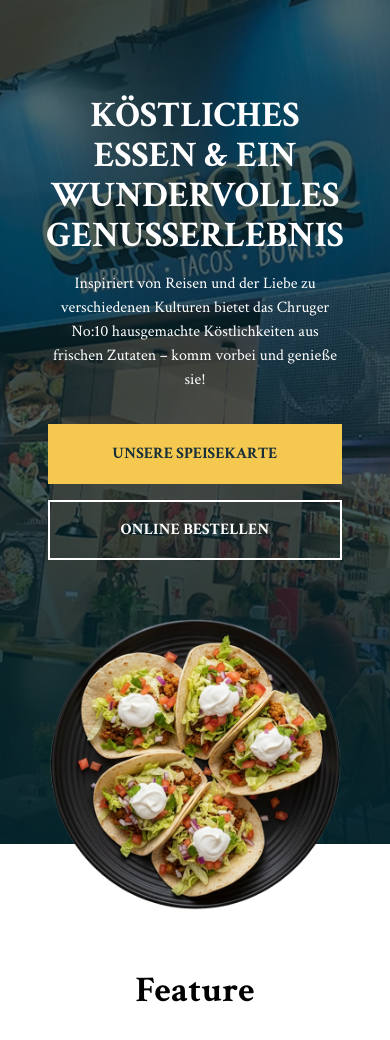
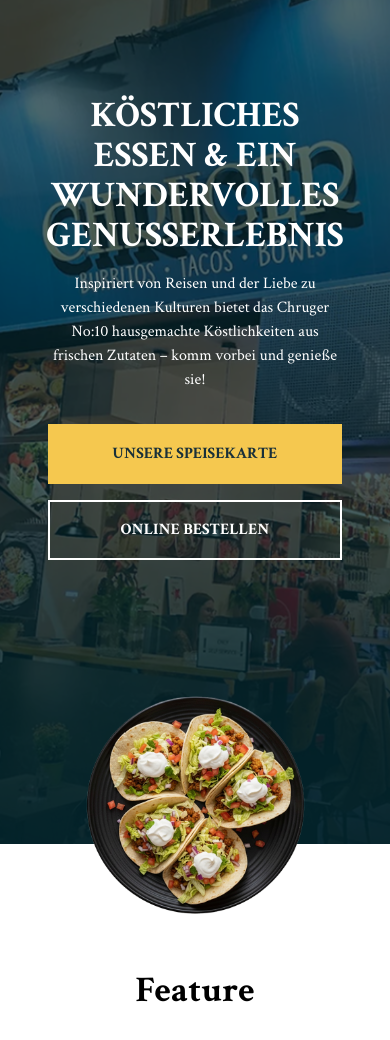
Before and after one commit to Marko21002/chruger, a Next.js app: page / in a window 390 px wide. Shown: the top 1040 px of the page. Built offline with nearby package versions, Linux system fonts and the light colour scheme.

Commit message:
Refine Hero component layout by adjusting padding and image dimensions for enhanced visual consistency and responsiveness

```diff
--- a/src/app/components/Hero.tsx
+++ b/src/app/components/Hero.tsx
@@ -17,9 +17,9 @@ export default function Hero() {
           alt="tacos"
           width={400}
           height={400}
-          className="z-10 absolute bottom-[-10%] left-1/2 -translate-x-1/2"
+          className="z-10 absolute bottom-[-10%] left-1/2 -translate-x-1/2 w-9/12 max-w-[400px] h-auto"
         />
-        <div className="z-10 flex flex-col items-center gap-8 justify-center px-12 pt-24 pb-72">
+        <div className="relative z-20 flex flex-col items-center gap-8 justify-center px-12 pt-24 pb-56 sm:pb-64 lg:pb-72">
           <div className="flex flex-col gap-4 z-10">
             <div className="text-white text-4xl w-full max-w-xl text-center font-garamond font-bold uppercase">
               Köstliches <br /> Essen & ein wundervolles Genusserlebnis
```
